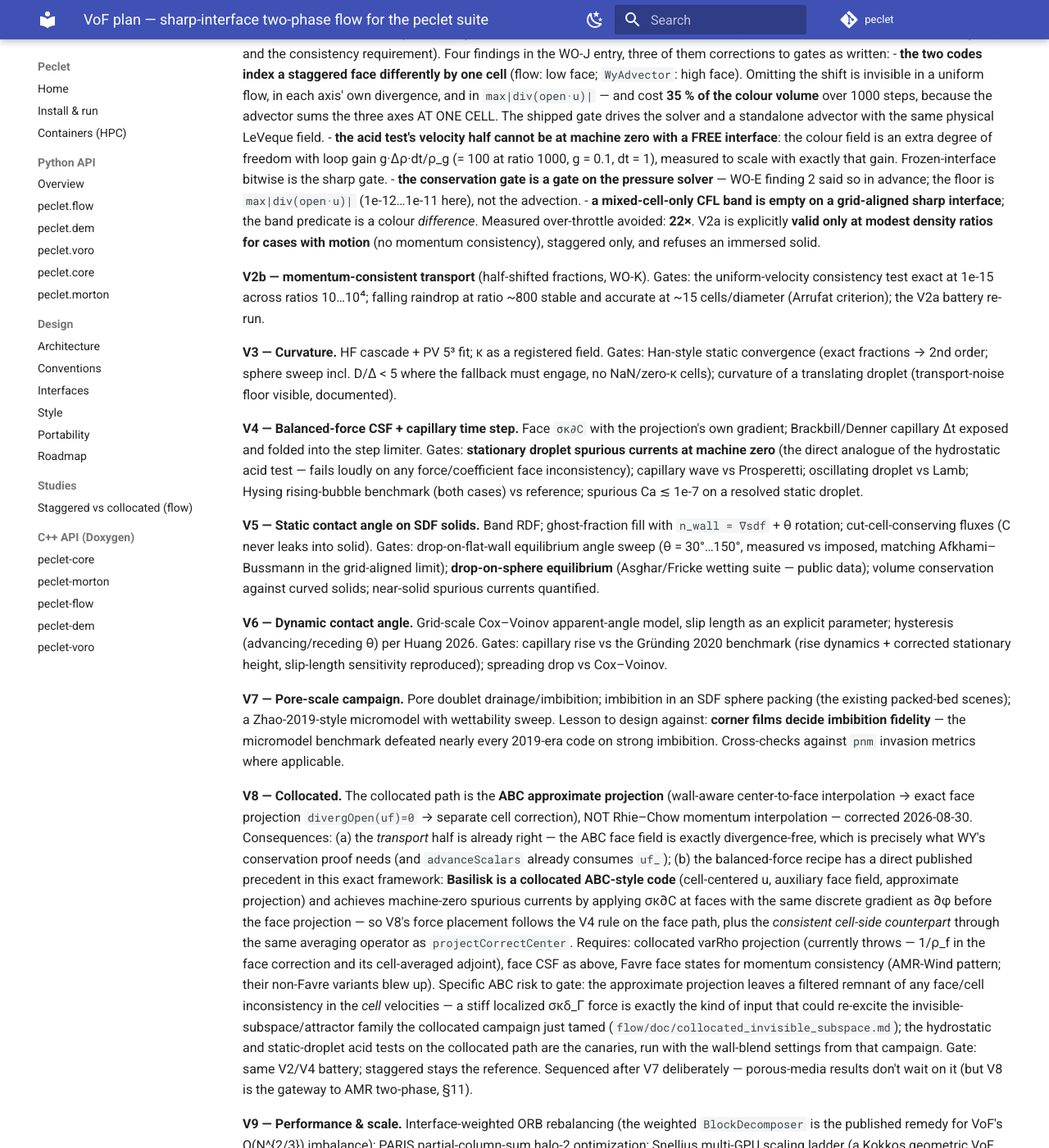
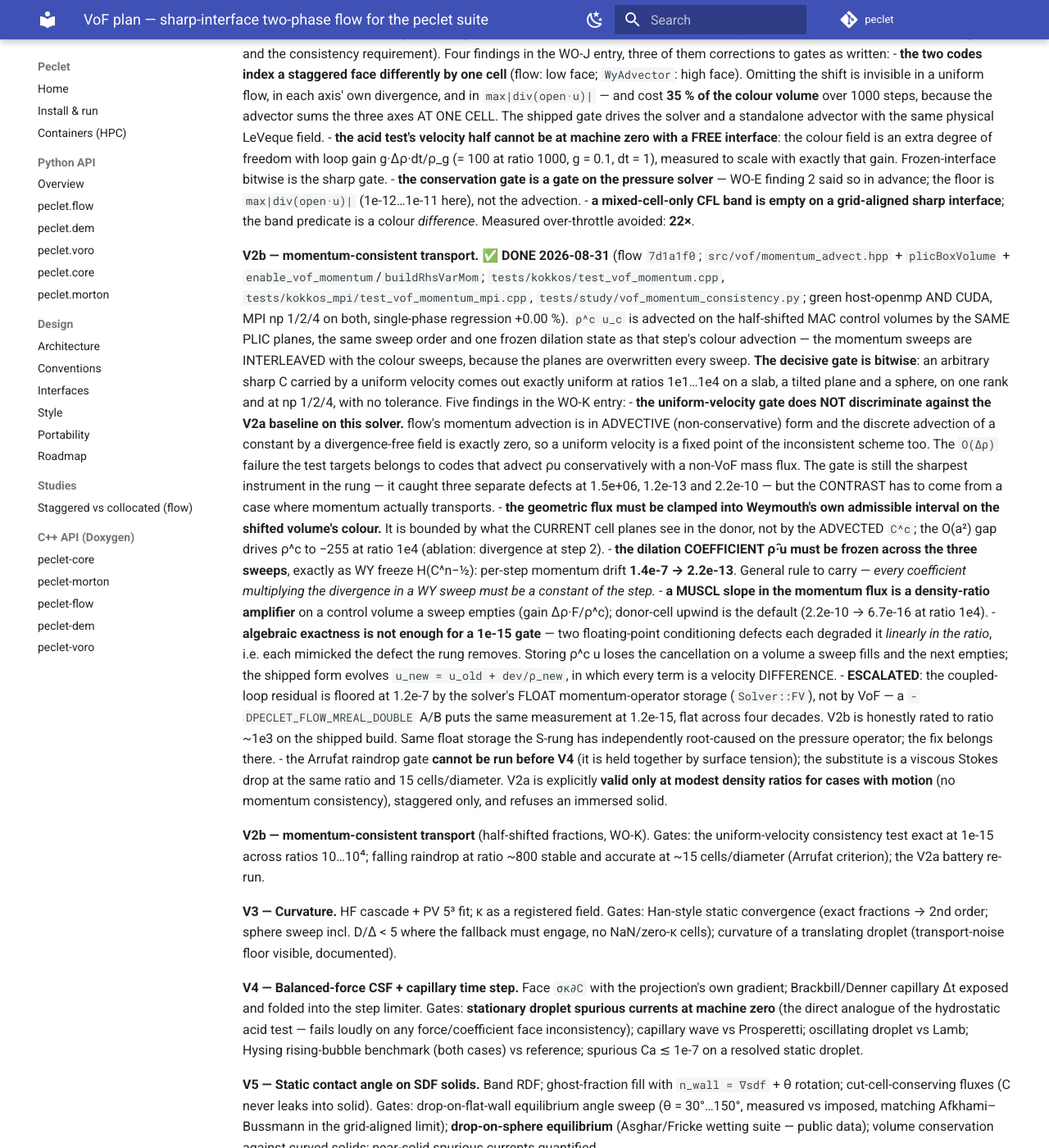
Before and after one commit to computational-chemical-engineering/peclet, an MkDocs documentation site: the page built from docs/VOF_PLAN.md, in a window 1280 px wide and 1400 px high, scrolled down 4945 px. Shown: the whole window at 82% size. Built offline with MkDocs 1.6.1 and Material for MkDocs 9.7.7, drawn with Linux system fonts in a browser that asks for light colours; comment, search, counter and statistics services are not loaded.

Commit message:
VOF_PLAN V2b DONE: momentum-consistent transport, the uniform-velocity identity bitwise at ratios 1e1..1e4
flow 1086254. rho^c u_c on the half-shifted MAC control volumes, driven by the SAME PLIC planes,
sweep order and frozen dilation state as the colour advection of that step (the momentum sweeps are
INTERLEAVED with the colour sweeps, because the planes are overwritten every sweep).

Six findings, three of them corrections to gates as written:
 - the uniform-velocity gate does NOT discriminate against the V2a baseline on this solver (flow's
   momentum advection is in advective form, so a uniform velocity is a fixed point of the
   inconsistent scheme too); it is still the sharpest instrument in the rung;
 - the flux must be clamped into Weymouth's admissible interval on the shifted volume's own colour;
 - the dilation COEFFICIENT rho^*u must be frozen across the sweeps (1.4e-7 -> 2.2e-13);
 - a MUSCL slope in the momentum flux is a density-ratio amplifier on an emptying control volume;
 - algebraic exactness is not enough for a 1e-15 gate — arrange the arithmetic so the cancellation
   is exact, then the gate has no tolerance to argue about;
 - ESCALATED: the coupled-loop floor is the solver's FLOAT momentum-operator storage, not VoF.

Co-Authored-By: Claude Fable 5 <noreply@anthropic.com>
Claude-Session: https://claude.ai/code/session_014qvoYadT5tXKFrJ7H9uhEB

```diff
--- a/docs/VOF_PLAN.md
+++ b/docs/VOF_PLAN.md
@@ -228,6 +228,43 @@ WO-J entry, three of them corrections to gates as written:
   the floor is `max|div(open·u)|` (1e-12…1e-11 here), not the advection.
 - **a mixed-cell-only CFL band is empty on a grid-aligned sharp interface**; the band predicate is
   a colour *difference*. Measured over-throttle avoided: **22×**.
+
+**V2b — momentum-consistent transport. ✅ DONE 2026-08-31** (flow `7d1a1f0`;
+`src/vof/momentum_advect.hpp` + `plicBoxVolume` + `enable_vof_momentum`/`buildRhsVarMom`;
+`tests/kokkos/test_vof_momentum.cpp`, `tests/kokkos_mpi/test_vof_momentum_mpi.cpp`,
+`tests/study/vof_momentum_consistency.py`; green host-openmp AND CUDA, MPI np 1/2/4 on both,
+single-phase regression +0.00 %). `ρ^c u_c` is advected on the half-shifted MAC control volumes by
+the SAME PLIC planes, the same sweep order and one frozen dilation state as that step's colour
+advection — the momentum sweeps are INTERLEAVED with the colour sweeps, because the planes are
+overwritten every sweep. **The decisive gate is bitwise**: an arbitrary sharp C carried by a uniform
+velocity comes out exactly uniform at ratios 1e1…1e4 on a slab, a tilted plane and a sphere, on one
+rank and at np 1/2/4, with no tolerance. Five findings in the WO-K entry:
+- **the uniform-velocity gate does NOT discriminate against the V2a baseline on this solver.**
+  flow's momentum advection is in ADVECTIVE (non-conservative) form and the discrete advection of a
+  constant by a divergence-free field is exactly zero, so a uniform velocity is a fixed point of the
+  inconsistent scheme too. The `O(Δρ)` failure the test targets belongs to codes that advect ρu
+  conservatively with a non-VoF mass flux. The gate is still the sharpest instrument in the rung —
+  it caught three separate defects at 1.5e+06, 1.2e-13 and 2.2e-10 — but the CONTRAST has to come
+  from a case where momentum actually transports.
+- **the geometric flux must be clamped into Weymouth's own admissible interval on the shifted
+  volume's colour.** It is bounded by what the CURRENT cell planes see in the donor, not by the
+  ADVECTED `C^c`; the O(a²) gap drives ρ^c to −255 at ratio 1e4 (ablation: divergence at step 2).
+- **the dilation COEFFICIENT ρ̂·u must be frozen across the three sweeps**, exactly as WY freeze
+  H(C^n−½): per-step momentum drift **1.4e-7 → 2.2e-13**. General rule to carry — *every coefficient
+  multiplying the divergence in a WY sweep must be a constant of the step.*
+- **a MUSCL slope in the momentum flux is a density-ratio amplifier** on a control volume a sweep
+  empties (gain Δρ·F/ρ^c); donor-cell upwind is the default (2.2e-10 → 6.7e-16 at ratio 1e4).
+- **algebraic exactness is not enough for a 1e-15 gate** — two floating-point conditioning defects
+  each degraded it *linearly in the ratio*, i.e. each mimicked the defect the rung removes. Storing
+  ρ^c u loses the cancellation on a volume a sweep fills and the next empties; the shipped form
+  evolves `u_new = u_old + dev/ρ_new`, in which every term is a velocity DIFFERENCE.
+- **ESCALATED**: the coupled-loop residual is floored at 1.2e-7 by the solver's FLOAT
+  momentum-operator storage (`Solver::FV`), not by VoF — a `-DPECLET_FLOW_MREAL_DOUBLE` A/B puts the
+  same measurement at 1.2e-15, flat across four decades. V2b is honestly rated to ratio ~1e3 on the
+  shipped build. Same float storage the S-rung has independently root-caused on the pressure
+  operator; the fix belongs there.
+- the Arrufat raindrop gate **cannot be run before V4** (it is held together by surface tension);
+  the substitute is a viscous Stokes drop at the same ratio and 15 cells/diameter.
 V2a is explicitly **valid only at modest density ratios for cases with motion** (no momentum
 consistency), staggered only, and refuses an immersed solid.
 
```
